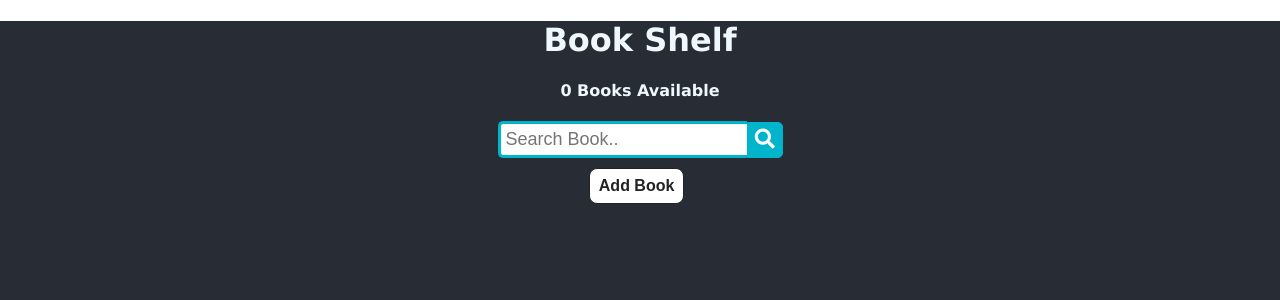
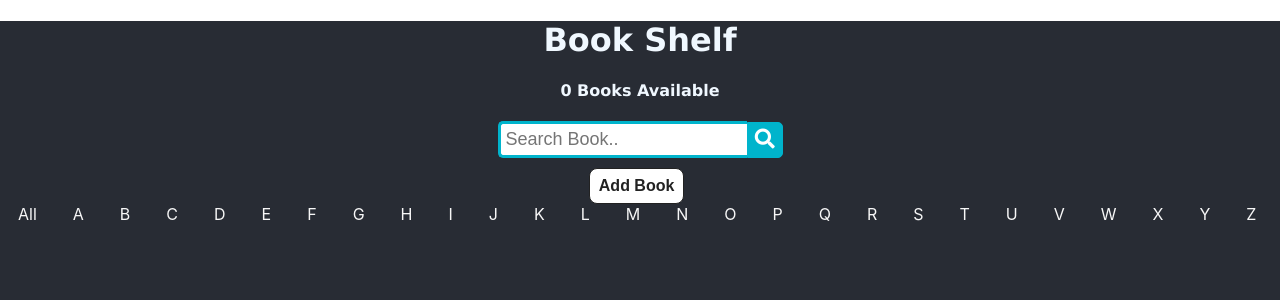
Before and after one commit to tahanaushad/React-Book-Shelf, a React (Create React App) app: page / in a window 1280 px wide. Shown: the top 300 px of the page. Built offline with nearby package versions, Linux system fonts and the light colour scheme.

Commit message:
-Filtered feature added

```diff
--- a/src/App.css
+++ b/src/App.css
@@ -125,6 +125,7 @@
   /* align-items: center; */
   margin-left: 36%;
   margin-top: 15px;
+  margin-bottom: 20px;
   font-family: 'Lucida Sans', 'Lucida Sans Regular', 'Lucida Grande', 'Lucida Sans Unicode', Geneva, Verdana, sans-serif;
   font-style: italic;
   width: 350px;
@@ -213,3 +214,18 @@ padding-bottom: 11px;
   margin: 5px;
   padding: -5px;
 }
+
+.alphabet {
+  margin-right: 18px;
+  margin-left: 18px;
+  color: #f7f7f7;
+}
+.alphabet:hover {
+  cursor: pointer;
+text-decoration:underline
+}
+
+.selected {
+  text-decoration: underline;
+  color: red;
+}
--- a/src/App.jsx
+++ b/src/App.jsx
@@ -1,70 +1,81 @@
-import logo from './logo.svg';
-import './App.css';
-import { useState } from 'react';
-import BookShelf from './BookShelf';
-
-
+import logo from "./logo.svg";
+import "./App.css";
+import { useState } from "react";
+import BookShelf from "./BookShelf";
 
 function App() {
-
-  const [books, setBooks] = useState([])
-  const [filtered, setFiltered] = useState([])
+  const [books, setBooks] = useState([]);
+  const [filtered, setFiltered] = useState([]);
+  const [alpfilter, setAlpfilter] = useState(null);
 
   const addBook = (bookObj) => {
     setBooks((previousState) => {
-      return [
-        ...previousState,
-        bookObj
-      ]
-    })
-  }
+      return [...previousState, bookObj];
+    });
+  };
 
-
-  const removeBook = (index) => {
-    let booksObj = books;
-    booksObj.splice(index, 1);
-    setBooks([...booksObj])
-  }
+  const removeBook = (index, id) => {
+    books.splice(index, 1);
+    setBooks([...books]);
+    if (filtered.length > 0) {
+      setFiltered((prev) => {
+        return prev.filter((d) => d.id !== id);
+      });
+    }
+  };
 
   const onSearch = (event) => {
     const filteredBook = books.filter((book, index) => {
       return book.name.includes(event.target.value);
-    })
-    setFiltered([...filteredBook])
-  }
+    });
+    setFiltered([...filteredBook]);
+  };
 
+  const onSelectAlpfilter = (selectedAlp) => {
+    if (selectedAlp === "All") {
+      setAlpfilter(null);
+      setFiltered([])
+      return;
+    }
+    setAlpfilter(selectedAlp);
+    let filteredByAlp = books.filter((book, index) => {
+      return book.name.charAt(0).toLowerCase() === selectedAlp.toLowerCase();
+    });
+    console.log(filteredByAlp);
+    setFiltered(filteredByAlp);
+  };
 
   return (
-    <div className='main'>
-
-      <div className='heading'>
+    <div className="main">
+      <div className="heading">
         <h1>Book Shelf</h1>
         <h4>{books.length} Books Available</h4>
       </div>
 
       <div className="wrap">
         <div className="search">
-          <input onChange={onSearch} type="text" className="searchTerm" placeholder="Search Book.." />
+          <input
+            onChange={onSearch}
+            type="text"
+            className="searchTerm"
+            placeholder="Search Book.."
+          />
           <button type="submit" className="searchButton">
             <i className="fas fa-search"></i>
           </button>
         </div>
       </div>
 
-
-
-      <BookShelf addBook={addBook} books={books} filtered={filtered} removeBook={removeBook} />
-
-
+      <BookShelf
+        addBook={addBook}
+        books={books}
+        filtered={filtered}
+        removeBook={removeBook}
+        alpfilter={alpfilter}
+        onSelectAlpfilter={onSelectAlpfilter}
+      />
     </div>
   );
-
-
-
-
-};
-
-
-
+}
 
 export default App;
--- a/src/BookShelf.jsx
+++ b/src/BookShelf.jsx
@@ -1,54 +1,84 @@
+import { render } from "@testing-library/react";
 import { useState } from "react";
 
+let alphabets = [
+  "All",
+  "A",
+  "B",
+  "C",
+  "D",
+  "E",
+  "F",
+  "G",
+  "H",
+  "I",
+  "J",
+  "K",
+  "L",
+  "M",
+  "N",
+  "O",
+  "P",
+  "Q",
+  "R",
+  "S",
+  "T",
+  "U",
+  "V",
+  "W",
+  "X",
+  "Y",
+  "Z",
+];
+
 const BookShelf = (props) => {
-    const [showForm, setShowForm] = useState(false)
+  const [showForm, setShowForm] = useState(false);
 
   const switchAddForm = () => {
-        setShowForm(!showForm)
-    }
-
-
-
-
+    setShowForm(!showForm);
+  };
 
   const handleSubmit = (event) => {
     event.preventDefault();
     const obj = {
+        id: new Date ().getTime(),
       name: event.target.bookName.value,
       author: event.target.author.value,
       publisher: event.target.publisher.value,
-            description: event.target.bookDescription.value
-        }
-        props.addBook(obj)
+      description: event.target.bookDescription.value,
+    };
+    props.addBook(obj);
 
-
-        event.target.bookName.value = ""
-        event.target.author.value = ""
-        event.target.publisher.value = ""
-        event.target.bookDescription.value = ""
-
-
-
-    }
+    event.target.bookName.value = "";
+    event.target.author.value = "";
+    event.target.publisher.value = "";
+    event.target.bookDescription.value = "";
+  };
 
   const renderList = (book, index) => {
     return (
       <div key={index} className="bookCard">
-                <img src="https://dictionary.cambridge.org/images/thumb/book_noun_001_01679.jpg?version=5.0.389" alt="Book Image" />
+        <img
+          src="https://dictionary.cambridge.org/images/thumb/book_noun_001_01679.jpg?version=5.0.389"
+          alt="Book Image"
+        />
         <p className="name"> {book.name} </p>
         <h4> Author: {book.author} </h4>
         <h5> Publisher: {book.publisher}</h5>
         <h5>{book.description}</h5>
-                <button onClick={() => props.removeBook(index)}>Remove Book</button>
+        <button onClick={() => props.removeBook(index, book.id)}>Remove Book</button>
       </div>
-        )
-    }
-console.log(props.filtered)
+    );
+  };
+
   return (
     <div>
-            <button onClick={switchAddForm} className="addbook">Add Book</button>
+      <button onClick={switchAddForm} className="addbook">
+        Add Book
+      </button>
 
-            {showForm && <form onSubmit={handleSubmit}>
+      {showForm && (
+        <form onSubmit={handleSubmit}>
           <div className="addBox">
             <div className="myInputs">
               <label htmlFor="label">Book Name</label>
@@ -67,23 +97,39 @@ console.log(props.filtered)
               <input type="text" className="inputF" name="bookDescription" />
             </div>
             <div>
-                        <button className="submitBtn" type="submit">Submit</button>
+              <button className="submitBtn" type="submit">
+                Submit
+              </button>
             </div>
           </div>
-            </form>}
-            {props.filtered.length > 0 ? props.filtered.map((book, index) => {
+        </form>
+      )}
+      {alphabets.map((alphabet, index) => {
         return (
-                    renderList(book, index)
-                )
-            }) :
-                props.books.map((book, index) => {
-                    return (
-                        renderList(book, index)
-                    )
+          <span
+            key={alphabet}
+            onClick={() => props.onSelectAlpfilter(alphabet)}
+            className={`alphabet ${alphabet === props.alpfilter ? "selected" : ""}`}
+          >
+            {alphabet}
+          </span>
+        );
+      })}
+      {props.filtered.length > 0 || props.alpfilter
+        ? props.filtered.map((book, index) => {
+            return renderList(book, index);
+          })
+        : props.books.map((book, index) => {
+            return renderList(book, index);
           })}
     </div>
-    )
-
-}
-
+  );
+};
+BookShelf.defaultProps = {
+  addBook: () => {},
+  books: [],
+  filtered: [],
+  removeBook: () => {},
+  alpfilter: null,
+};
 export default BookShelf;
```
Lines whose indentation alone changed are shown as unchanged.
